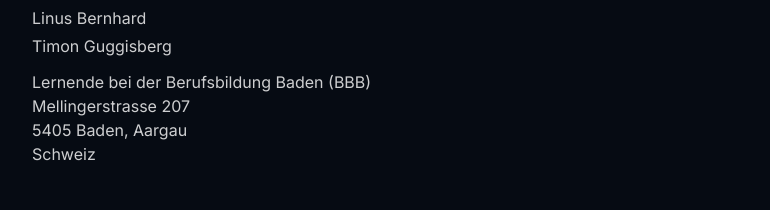
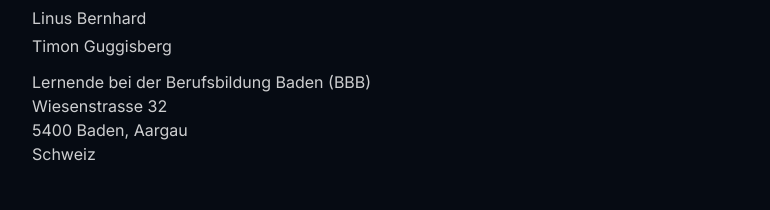
Before and after one commit to binus-07/IDPA_Le-Guggisberg-Bernhard, a Next.js app: page /impressum in a window 1280 px wide. Shown: the part 308-518 px from the top of the page, without its empty margins (248-1018 px from the left). Built offline with nearby package versions, Linux system fonts and the light colour scheme.

Commit message:
fix: BBB-Adresse korrigiert

```diff
--- a/src/app/impressum/page.tsx
+++ b/src/app/impressum/page.tsx
@@ -32,9 +32,9 @@
         <p className="text-foreground/80">
           Lernende bei der Berufsbildung Baden (BBB)
           <br />
-          Mellingerstrasse 207
+          Wiesenstrasse 32
           <br />
-          5405 Baden, Aargau
+          5400 Baden, Aargau
           <br />
           Schweiz
         </p>
```
